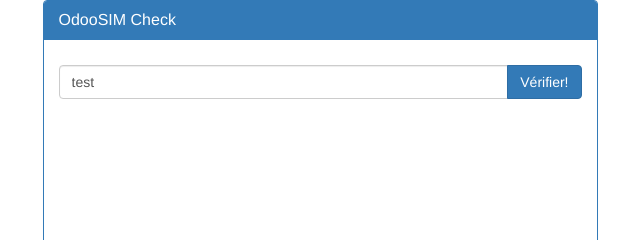
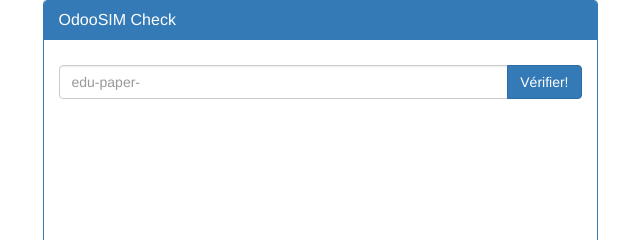
Before and after one commit to HEG-Arc/papersim-backend, a website: page public/check/index.html in a window 1280 px wide. Shown: the top 240 px of the page, 320-960 px from the left. Drawn offline with nearby package versions, Linux system fonts and the light colour scheme.

Commit message:
remove test as default value for company

```diff
--- a/public/check/index.html
+++ b/public/check/index.html
@@ -33,7 +33,7 @@
                     <div class="panel-body">
                         <p>
                             <div class="input-group">
-                                <input type="text" class="form-control"  v-model="company"  placeholder="company" v-bind:disabled="isChecking">
+                                <input type="text" class="form-control"  v-model="company"  placeholder="edu-paper-" v-bind:disabled="isChecking">
                                 <span class="input-group-btn">
                                     <button v-if="!isAdddata" class="btn btn-primary" v-on:click="check()" type="button" v-bind:disabled="isChecking">Vérifier!</button>
                                     <button v-if="isAdddata" class="btn btn-danger" v-on:click="addData()" type="button" v-bind:disabled="isChecking">Ajouter données!</button>
--- a/public/check/main.js
+++ b/public/check/main.js
@@ -10,7 +10,7 @@
             result: false,
             isChecking: false,
             progress: 0,
-            company: localStorage.getItem(odooDBnameKey) || 'test',
+            company: localStorage.getItem(odooDBnameKey) || '',
             isAdddata: window.location.search.slice(1) === 'adddata'
         },
         methods: {
```
